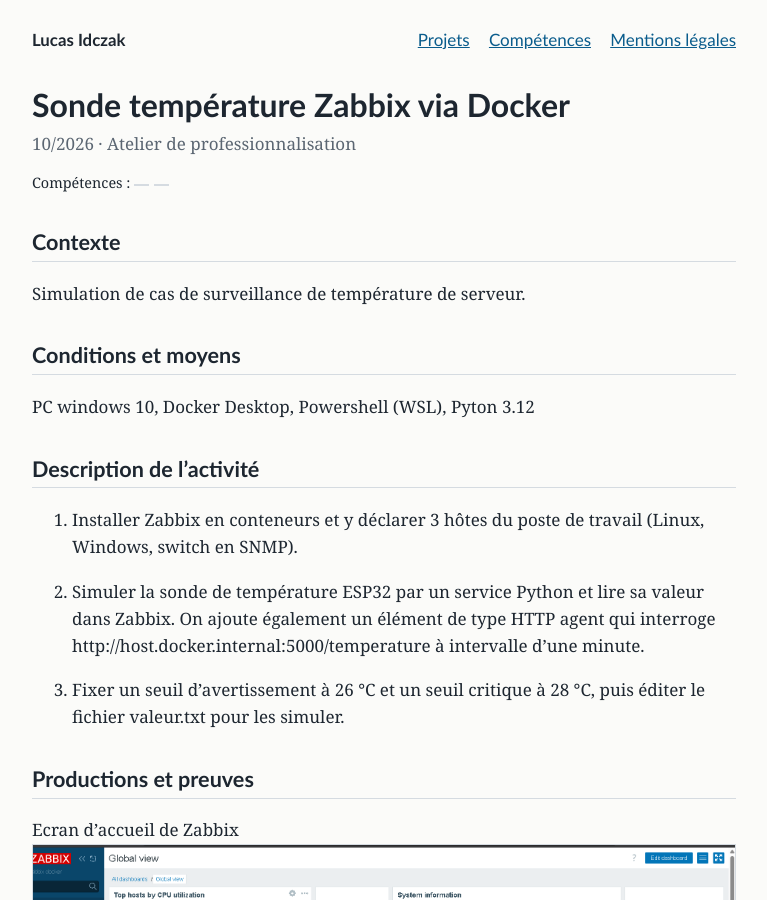
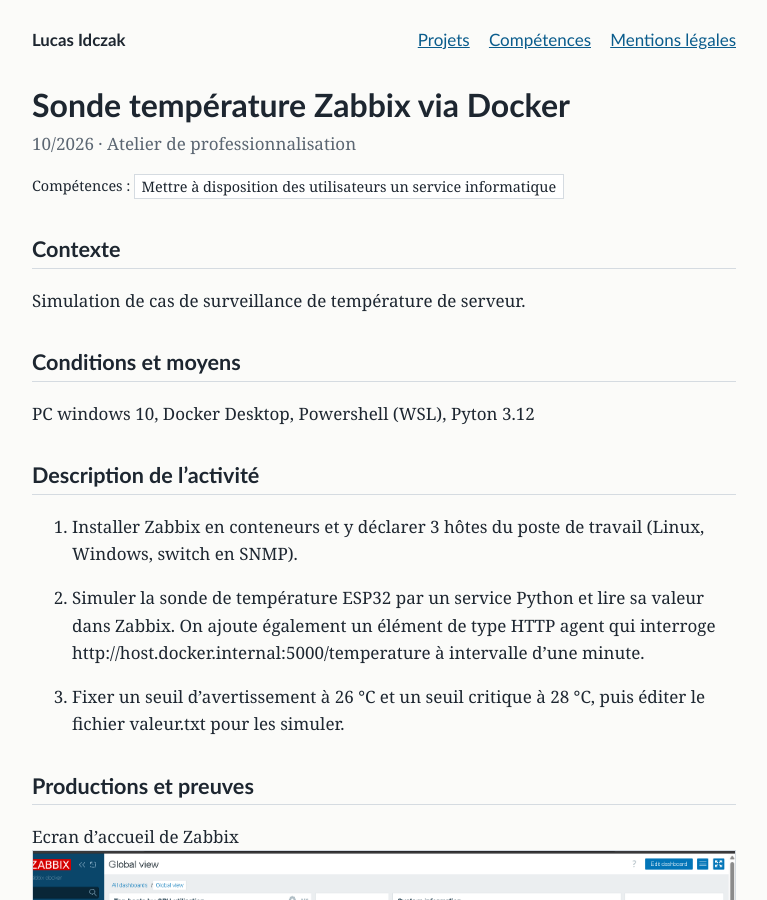
Before and after one commit to Lucasidcz-Cours/portfolio, a Jekyll site: the page built from _projets/Zabbix.md, in a window 1280 px wide and 900 px high. Shown: the whole window, without its empty margins (256-1023 px from the left). Built offline with Jekyll 4.4.1, drawn with Linux system fonts in a browser that asks for light colours; part of the change alters nothing that is shown.

```diff
--- a/_projets/Zabbix.md
+++ b/_projets/Zabbix.md
@@ -3,7 +3,7 @@ title: "Sonde température Zabbix via Docker"
 date: 2026-10-14
 cadre: "Atelier de professionnalisation"
 resume: "Simulation et mise en place d'alerte dans l'environnement Zabbix"
-competences: [s2, S3]
+competences: [c5]
 ---
 
 ## Contexte
```
